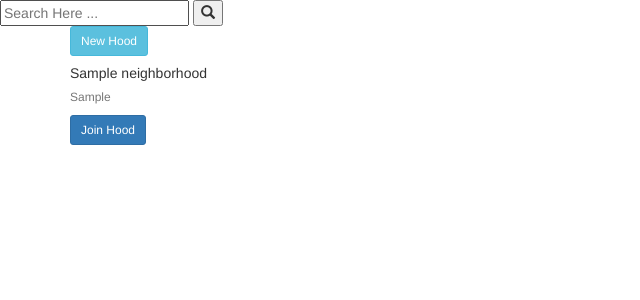
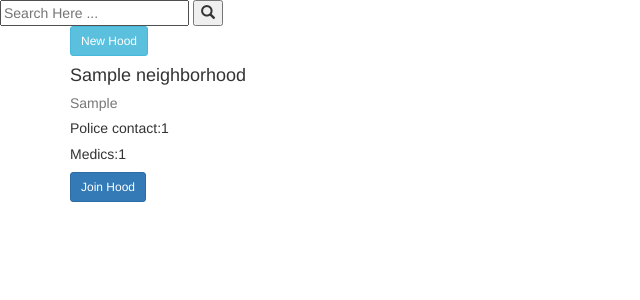
Before and after one commit to Jeff-Owuor/The-Neighborhood, a Django app: page /neigborhoods/ in a window 1280 px wide. Shown: the top 300 px of the page, without its empty margins (0-640 px from the left). Run offline with Django 4.2, Linux system fonts and the light colour scheme; tables that the repository leaves empty hold one stand-in row (values such as "Sample post"); some libraries are stand-ins or nearby versions.

Commit message:
added police tel and health tell

```diff
--- a/app/templates/all_templates/all_neighborhoods.html
+++ b/app/templates/all_templates/all_neighborhoods.html
@@ -8,8 +8,10 @@
         <div class="col-md-4">
             <div class="card" style="width: 28rem;">
                 <div class="card-body">
-                  <h5 class="card-title">{{ hood.neighborhood_name }}</h5>
-                  <h6 class="card-subtitle mb-2 text-muted">{{hood.neighborhood_location}}</h6>
+                  <h4 class="card-title">{{ hood.neighborhood_name }}</h4>
+                  <h5 class="card-subtitle mb-2 text-muted">{{hood.neighborhood_location}}</h5>
+                  <h5 class="card-subtitle">Police contact:{{ hood.police_number }}</h5>
+                  <h5 class="card-subtitle">Medics:{{ hood.health_tell }}</h5>
                   {% if request.user.profile.neighborhood == hood %}
                     <a href="{% url 'leave-hood' hood.id %}" class="btn btn-danger btn-sm">Leave Hood</a>
                     {% elif not request.user.profile.neighborhood %}
--- a/neighborhood/settings.py
+++ b/neighborhood/settings.py
@@ -23,9 +23,9 @@ from decouple import config,Csv
 
 
 cloudinary.config(
-  cloud_name = config('CLOUDINARY_CLOUD_NAME'),
-  api_key =  config('CLOUDINARY_API_KEY'),
-  api_secret =  config('CLOUDINARY_API_SECRET')
+  cloud_name = "spectrejeff",
+  api_key = "589679937397575",
+  api_secret = "MemITtt3zoIDdRFIz4UOsVfZ3DE"
 )
 
 MODE=config("MODE", default="dev")
```
